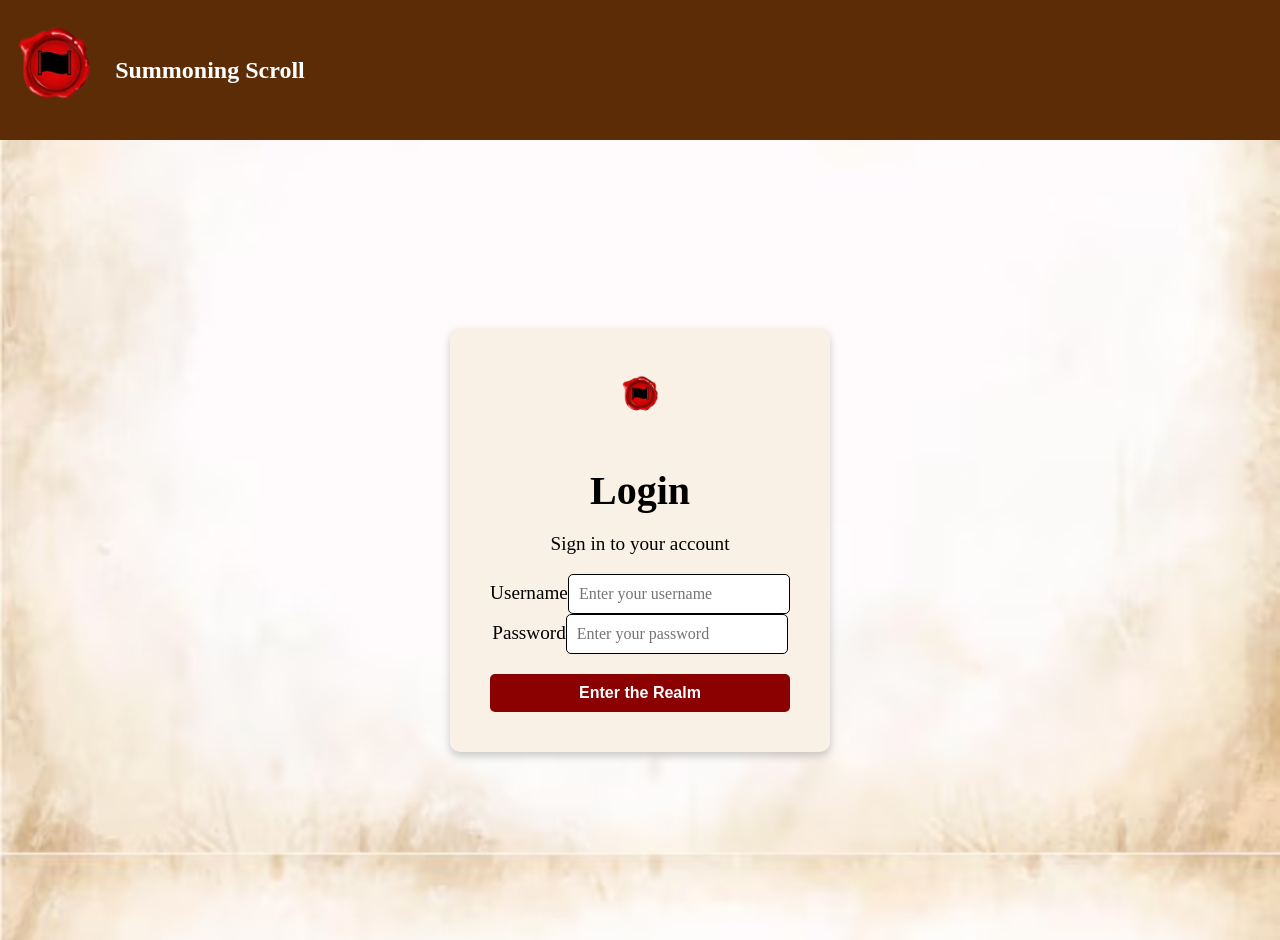
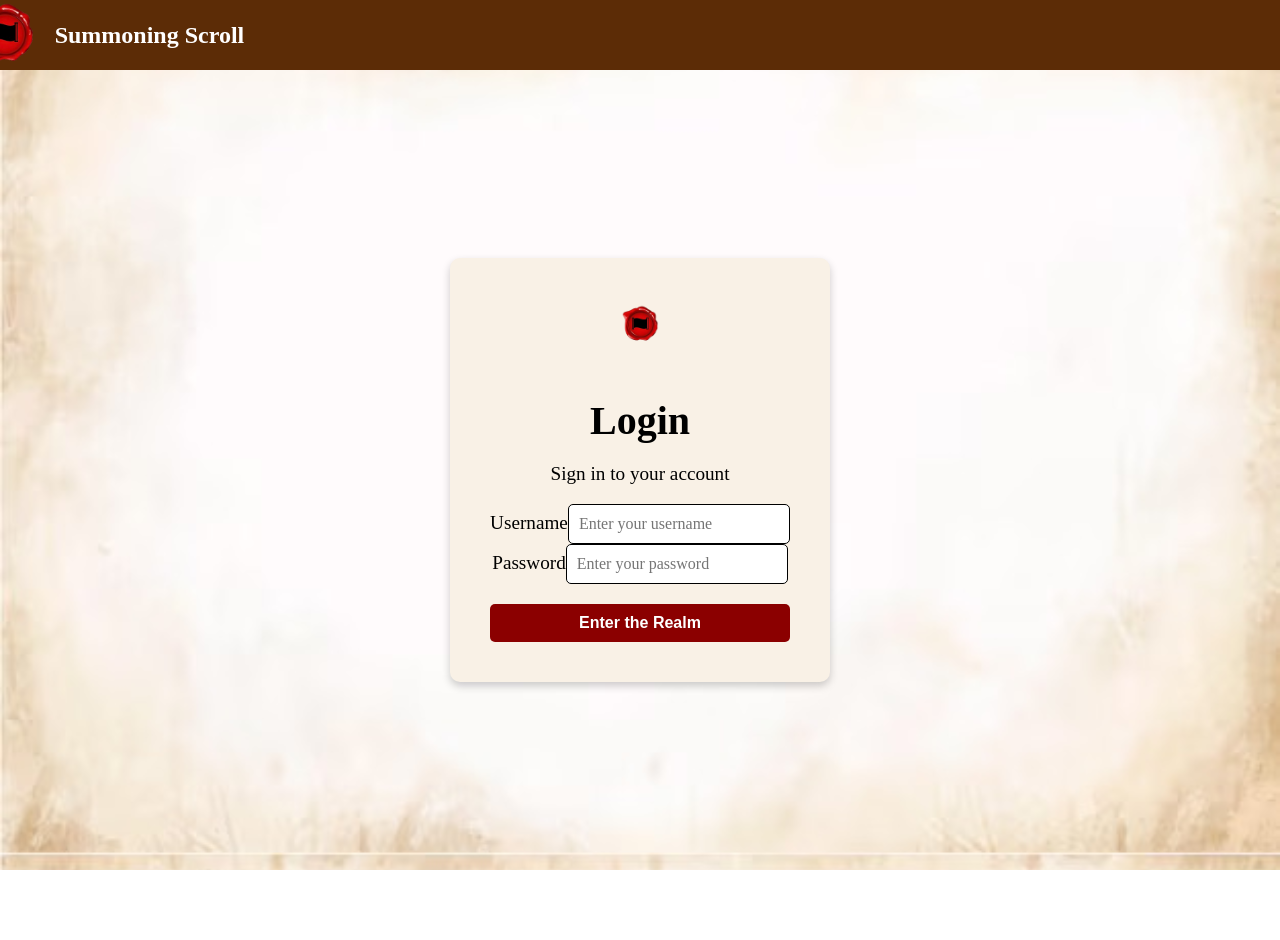
Before and after one commit to mpraneel/SummoningScroll, a React (Create React App) app in the folder summoning-scroll/: page / in a window 1280 px wide. After the commit the page ends 870 px from the top, so only its background shows below. Built offline with nearby package versions, Linux system fonts and the light colour scheme; a web font is replaced by a local one.

Commit message:
Finished base navigation bar functionality

```diff
--- a/summoning-scroll/src/components/Navbar.css
+++ b/summoning-scroll/src/components/Navbar.css
@@ -6,6 +6,9 @@
     position: sticky;
     top: 0;
     z-index: 1000;
+    height: 50px;
+    display: flex;
+    align-items: center;
   }
 
   .navbar-container {
@@ -27,7 +30,7 @@
     font-family: "Rye", cursive;
     font-size: 24px;
     font-weight: bold;
-    margin-left: -30px;
+    margin-left: -70px;
   }
 
   .navbar-links {
@@ -52,6 +55,7 @@
   }
 
   .logo img {
-    height: 100px;
+    height: 80px;
     width: auto;
+    margin-top: 10px;
   }
```
